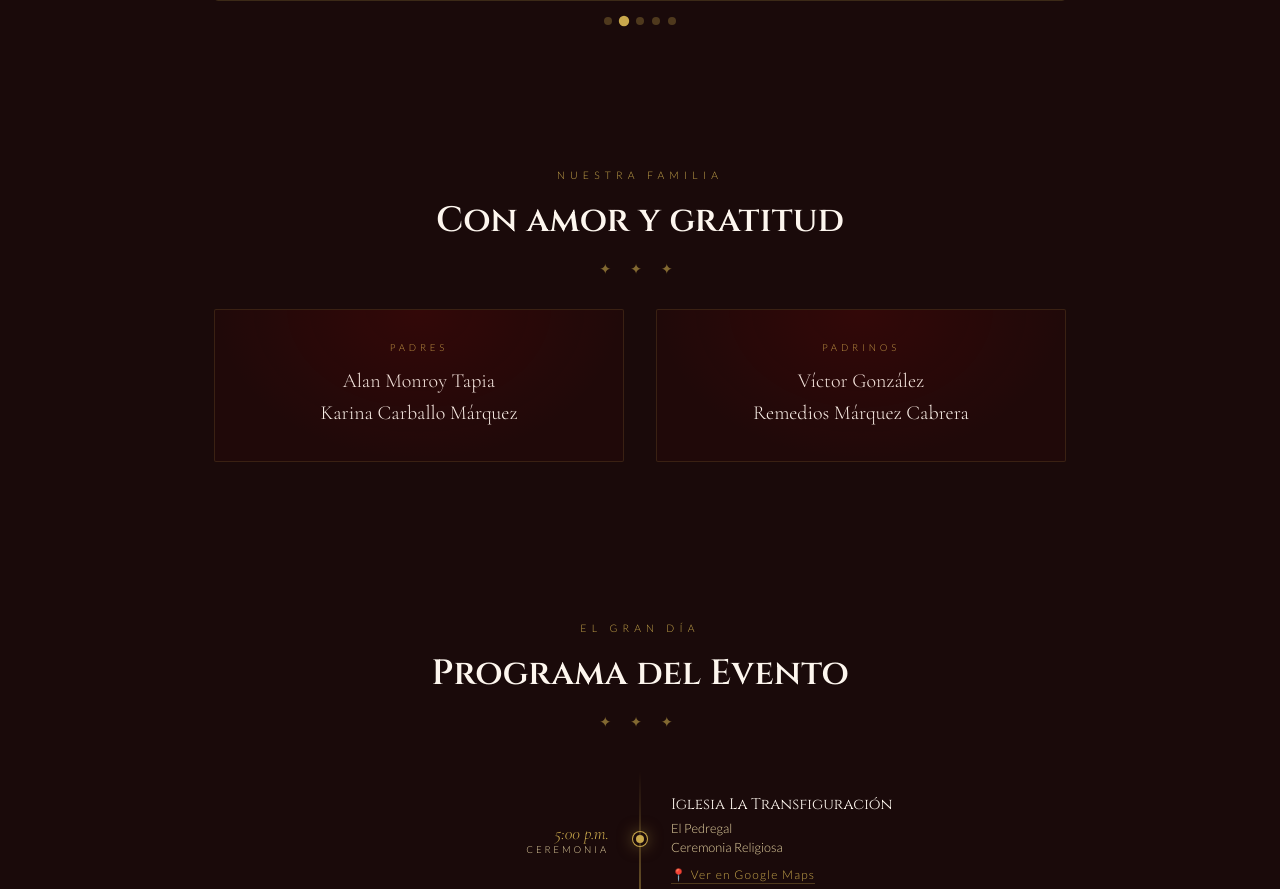
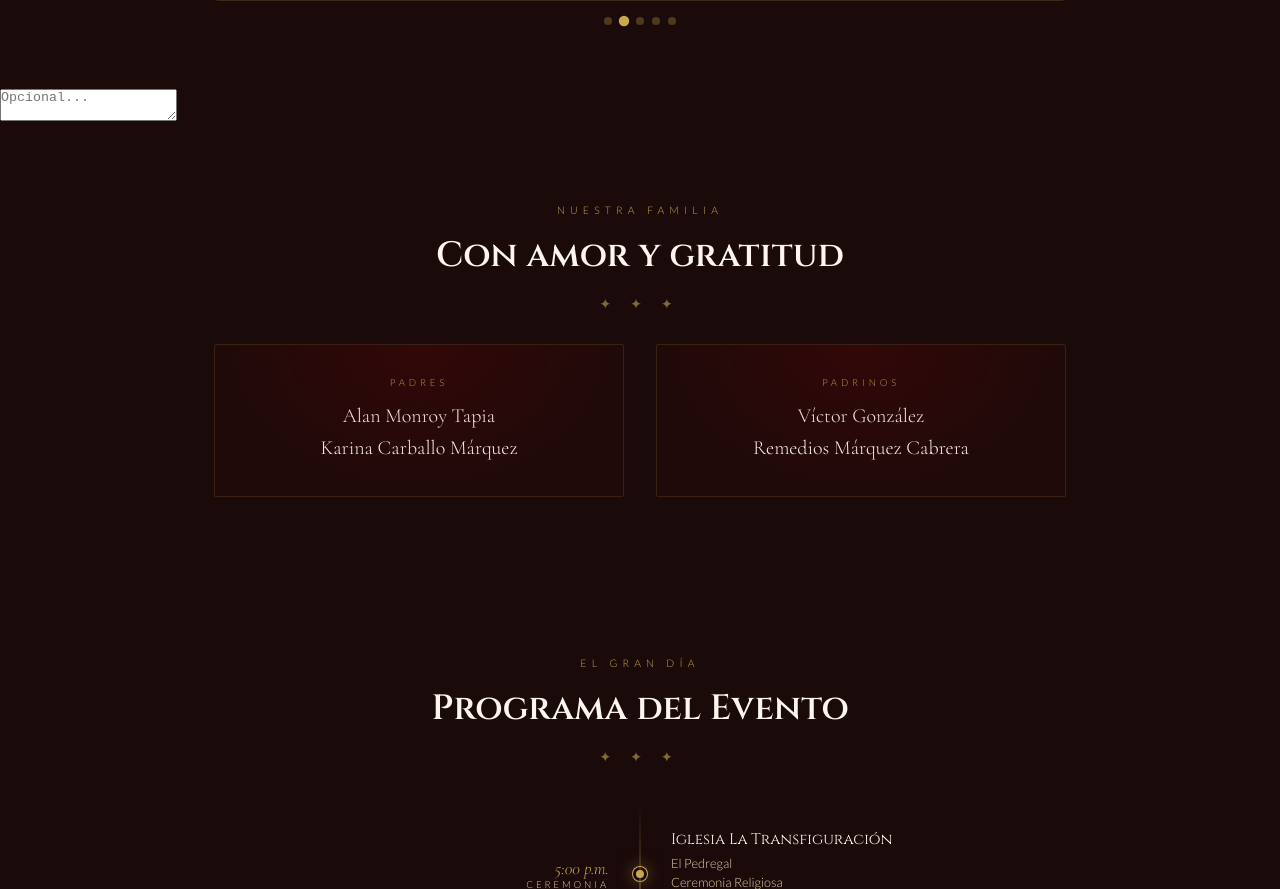
Before and after one commit to ceci090/INVITACION-FIESTA-PERSONALIZADA-, a plain HTML site: page index.html in a window 1280 px wide. Shown: the part 1967-2856 px from the top of the page. Drawn offline with nearby package versions, Linux system fonts and the light colour scheme.

Commit message:
Update index.html

```diff
--- a/index.html
+++ b/index.html
@@ -694,7 +694,7 @@
     <div class="carousel-dots" id="dots"></div>
   </div>
 </div>
-
+<textarea id="mensaje_input" placeholder="Opcional..."></textarea>
 <!-- ══ FAMILIA ══ -->
 <section class="reveal">
   <p class="section-label">Nuestra Familia</p>
```
